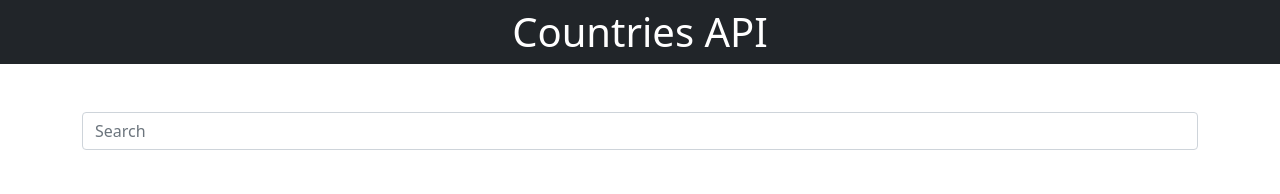
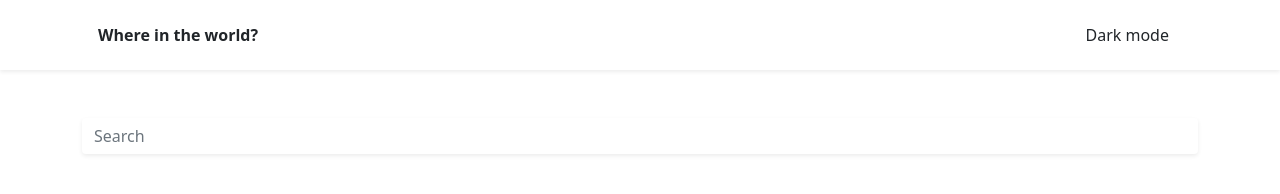
Before and after one commit to Sanjarbek7777/countries-with-js-search, a plain HTML site: page index.html in a window 1280 px wide. Drawn offline with Linux system fonts and the light colour scheme.

Commit message:
add any styles

```diff
--- a/index.html
+++ b/index.html
@@ -8,9 +8,12 @@
   <link rel="stylesheet" href="./css/bootstrap5.min.css">
 </head>
 <body>
-<header class="bg-dark p-2">
+<header class="shadow-sm">
   <div class="container">
-    <h1 class="text-white text-center m-0">Countries API</h1>
+    <div class="d-flex align-items-center justify-content-between p-3">
+      <a class="text-decoration-none text-dark fw-bold" href="#">Where in the world?</a>
+      <button class="btn ">Dark mode</button>
+    </div>
   </div>
 </header>
 
@@ -19,7 +22,7 @@
     <div class="container">
       <h2 class="visually-hidden">search form section</h2>
       <form class="js-search-form" action="https://restcountries.com/#api-endpoints-v2" method="GET">
-        <input class="js-search-input form-control mt-5 mb-5" type="text" name="search_country" aria-label="search_country" placeholder="Search" required>
+        <input class="js-search-input form-control mt-5 mb-5 border-0 shadow-sm" type="text" name="search_country" aria-label="search_country" placeholder="Search" required>
       </form>
     </div>
   </section>
@@ -36,7 +39,7 @@
 </main>
 
 <template id="countries-item-template">
-  <div class="col-md-4 shadow-sm">
+  <div class="col-md-4 shadow-sm p-2 mb-3">
     <img class="js-country-flag d-block img-fluid" src="" alt="">
     <div class="mt-1">
       <h3 class="js-country-name"></h3>
```
Also changed, not shown: js/main.js (+14 -0 lines).
